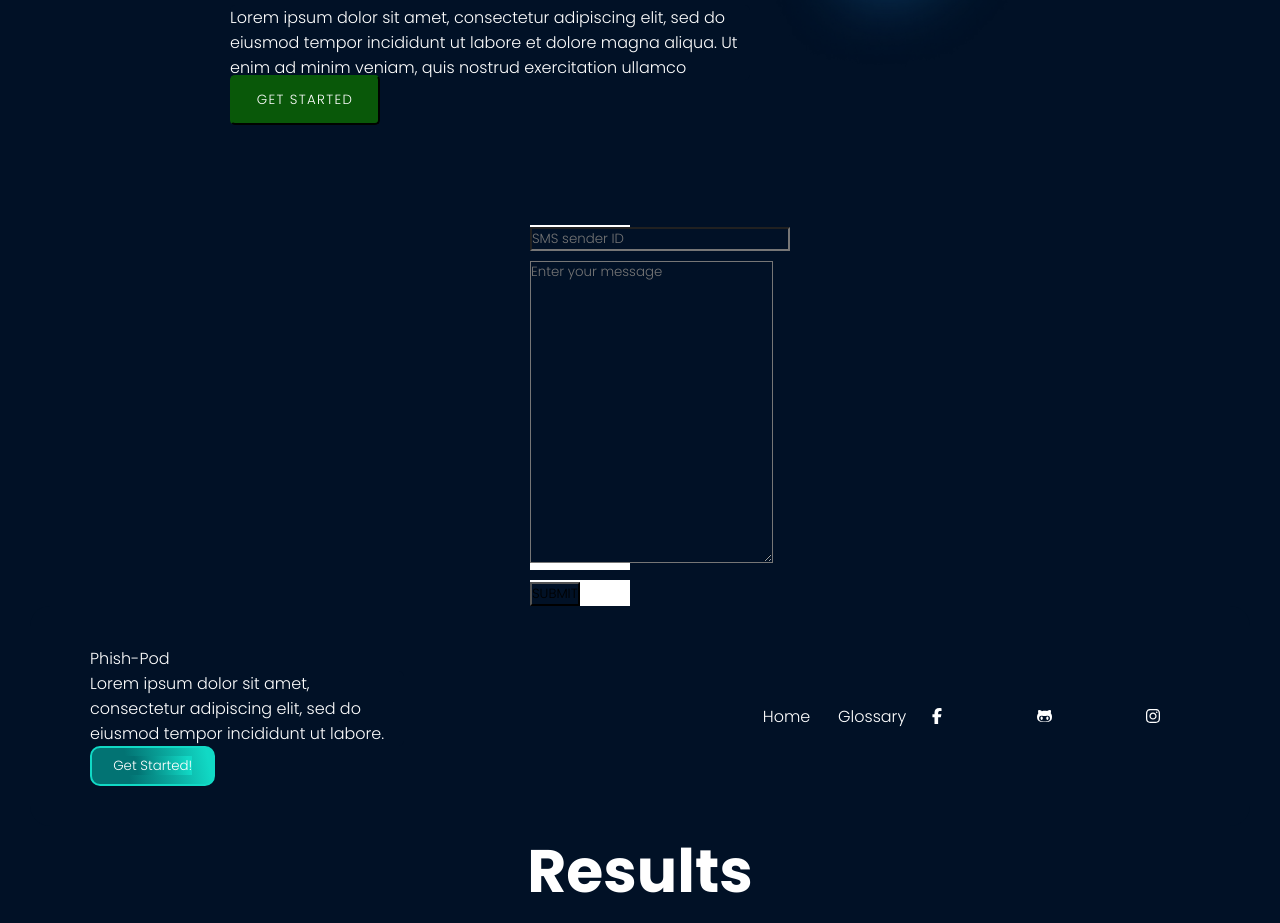
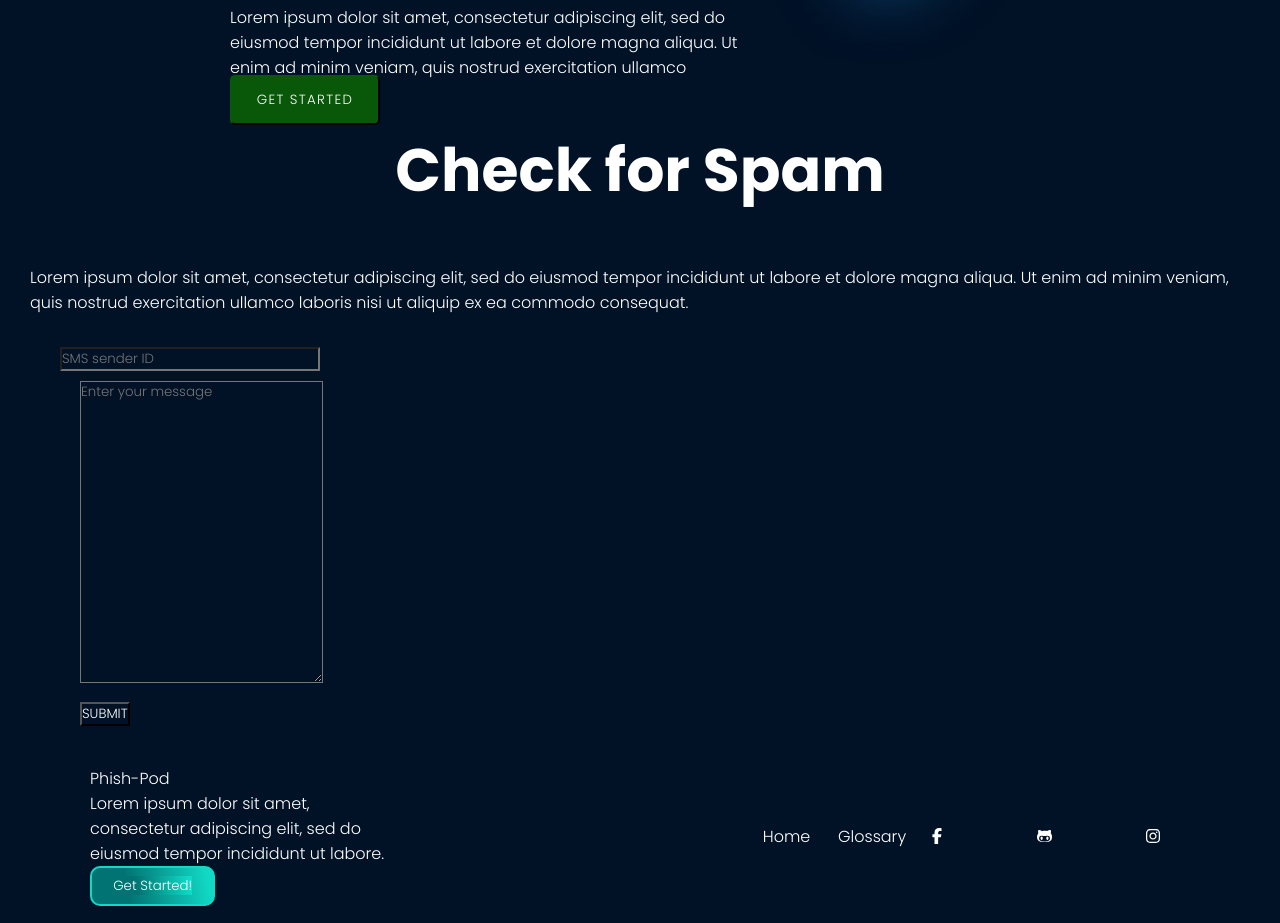
Before and after one commit to niyashiyas/Phish-Pod, a React (Create React App) app: page / in a window 1280 px wide. Shown: the part 380-1303 px from the top of the page. Built offline with nearby package versions, Linux system fonts and the light colour scheme.

Commit message:
changed form-frontend

```diff
--- a/src/components/Form.css
+++ b/src/components/Form.css
@@ -4,24 +4,18 @@
     height:100vh;
 }
 .sms-id{
-    margin-left:500px;
-    margin-top:100px;
-    width:100px;
-    size:100px;
+    margin-left:30px;
+    margin-top:30px;
     font-family: 'Poppins';
-    background-color:white;
 }
 .sms{
-    margin-left:500px;
+    margin-left:50px;
     margin-top:10px;
-    width:100px;
     font-family: 'Poppins';
-    background-color:white;
 }
 .submit{
-    margin-left:500px;
+    margin-left:50px;
     margin-top:10px;
-    width:100px;
+    color: white;
     font-family: 'Poppins';
-    background-color:white;
 }
--- a/src/components/Form.js
+++ b/src/components/Form.js
@@ -62,7 +62,7 @@ function Form() {
     //URL
     axios
       .get(
-        `https://endpoint.apivoid.com/urlrep/v1/pay-as-you-go/?key=7ee7e77ff7940a5058c538c320e7992c8c29abd2&url=${up[0]}/`
+        `https://endpoint.apivoid.com/urlrep/v1/pay-as-you-go/?key=33a00c5f1da6b69b4527756477f44402105aa337&url=${up[0]}/`
       )
       .then((r) => {
         console.log(r);
@@ -76,16 +76,23 @@ function Form() {
 
   return (
     <>
+    <div>
+      <h1>Check for Spam</h1>
+    </div>
+    <div>
+      <p>Lorem ipsum dolor sit amet, consectetur adipiscing elit, sed do eiusmod tempor incididunt ut labore et dolore magna aliqua. Ut enim ad minim veniam, quis nostrud exercitation ullamco laboris nisi ut aliquip ex ea commodo consequat.</p>
+    </div>
       <form>
         <div className="container">
           <div className="sms-id">
             <input type="text" placeholder="SMS sender ID"></input>
           </div>
           <div className="sms">
-            <textarea
+            <textarea style={{color: "white"}}
               rows="15"
               columns="75"
               placeholder="Enter your message"
+
               onChange={(e) => {
                 setFormData(e.target.value);
               }}
@@ -94,7 +101,7 @@ function Form() {
         </div>
       </form>
       <div className="submit">
-        <button onClick={tProcess}>SUBMIT</button>
+        <button style={{color: "white"}} onClick={tProcess}>SUBMIT</button>
       </div>
     </>
   );
```
